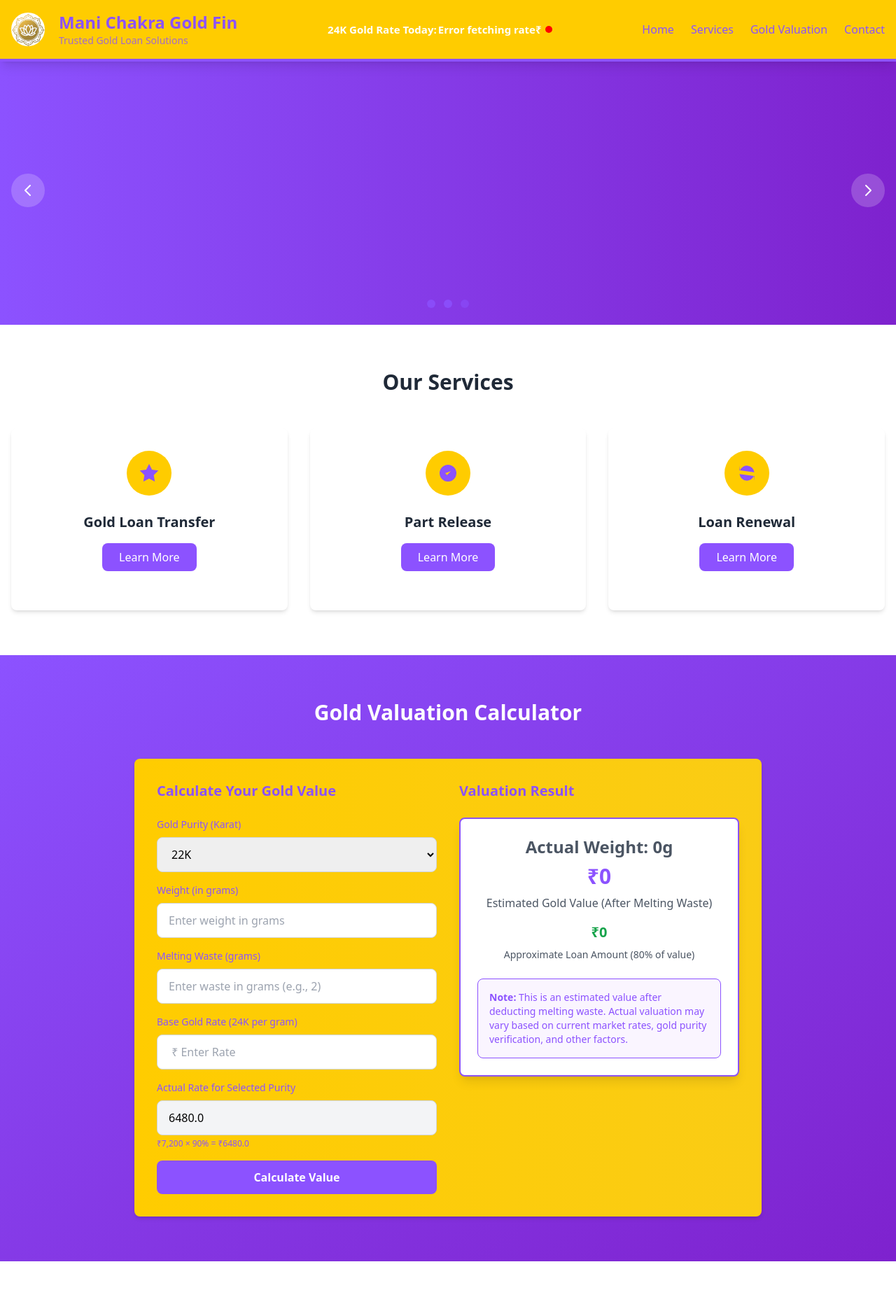
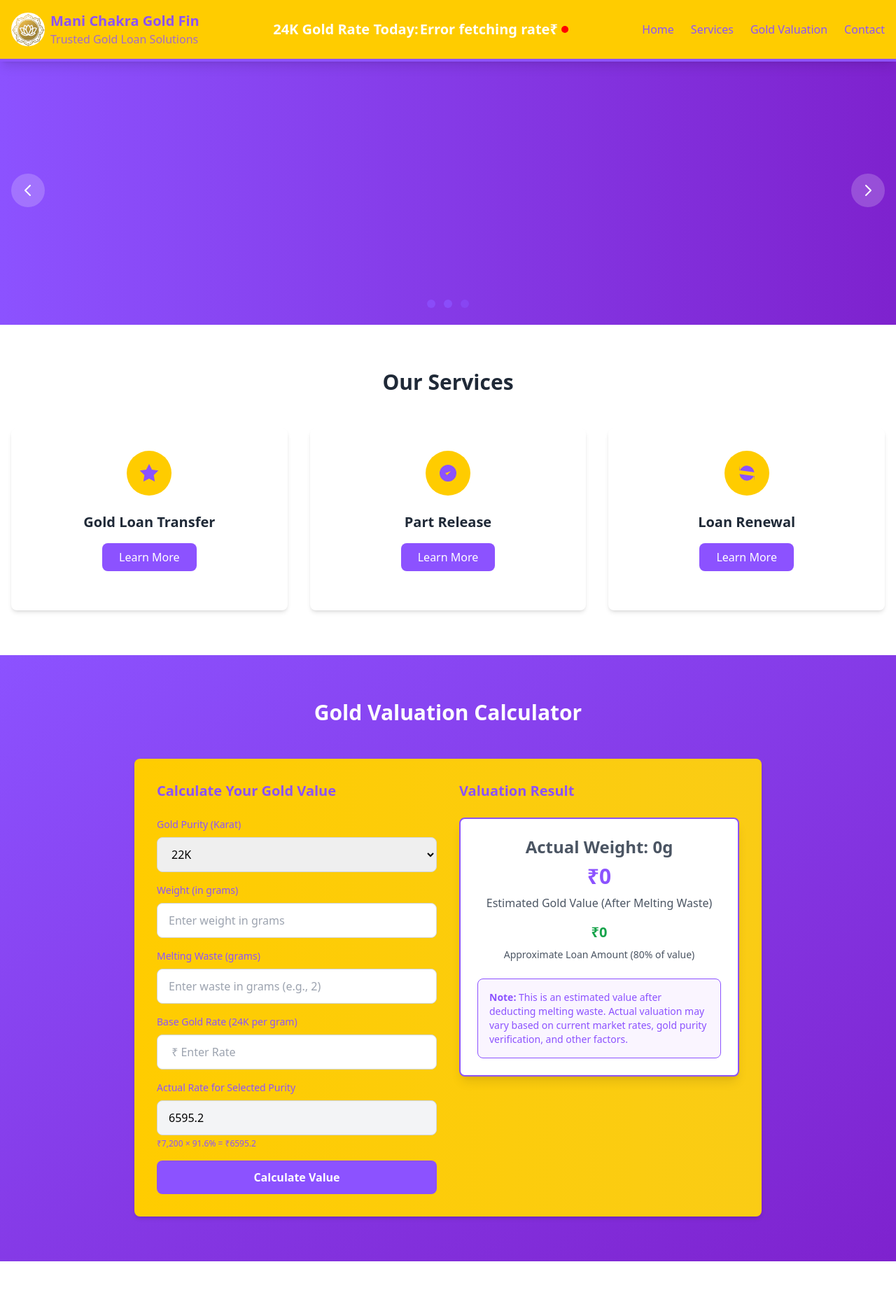
Before and after one commit to MCGFS/manichakragoldfin, a plain HTML site: page index.html in a window 1280 px wide. Shown: the top 1863 px of the page at 70% size. Drawn offline with nearby package versions, Linux system fonts and the light colour scheme; no server answers.

Commit message:
Update index.html

```diff
--- a/index.html
+++ b/index.html
@@ -163,17 +163,17 @@
 <div class="container mx-auto px-4 py-4">
 <div class="flex items-center justify-between">
   <!-- Left: Logo + Brand -->
-  <div class="flex items-center space-x-5">
+  <div class="flex items-center space-x-2">
     <img class="w-12 h-12 rounded-full object-cover bg-white" src="1000090814-removebg-preview.png"/>
-    <div>
-      <h1 class="text-2xl font-bold text-brand-purple animate-fade-in">Mani Chakra Gold Fin</h1>
-      <p class="text-brand-purple/80 text-sm animate-fade-in-delay">Trusted Gold Loan Solutions</p>
+    <div class="leading-tight">
+      <h1 class="text-sm sm:text-xl font-bold text-brand-purple">Mani Chakra Gold Fin</h1>
+      <p class="text-xs sm:text-base text-brand-purple/80 ">Trusted Gold Loan Solutions</p>
     </div>
   </div>
 
   <!-- Center: LIVE gold widget -->
 
-  <span style="color: white; font-weight: bold; font-size: 15px; display: inline-flex; align-items: center;">
+  <span style="color: white; font-weight: bold; font-size: 20px; display: inline-flex; align-items: center;">
   24K Gold Rate Today: <span id="goldRate" style="color: white; margin-left: 2px;">Loading...</span>₹
   <span class="blink-dot" style="width: 10px; height: 10px; background: red; border-radius: 50%; display: inline-block; margin-left: 5px;"></span>
 </span>
@@ -667,10 +667,10 @@ fetch("https://script.google.com/macros/s/AKfycbxgOWMvRpfNyWeSz-uDwaxl9H-spwjlC9
 
         const purityPercentages = {
             24: { percent: 99.9, decimal: 0.99 },
-            22: { percent: 90.0, decimal: 0.900 },
-            20: { percent: 80.0, decimal: 0.800 },
-            18: { percent: 70.0, decimal: 0.700 },
-            14: { percent: 55.0, decimal: 0.550 }
+            22: { percent: 91.6, decimal: 0.916 },
+            20: { percent: 83.3, decimal: 0.833 },
+            18: { percent: 75.0, decimal: 0.750 },
+            14: { percent: 58.3, decimal: 0.583 }
         };
 
         const purityData = purityPercentages[purity];
```
